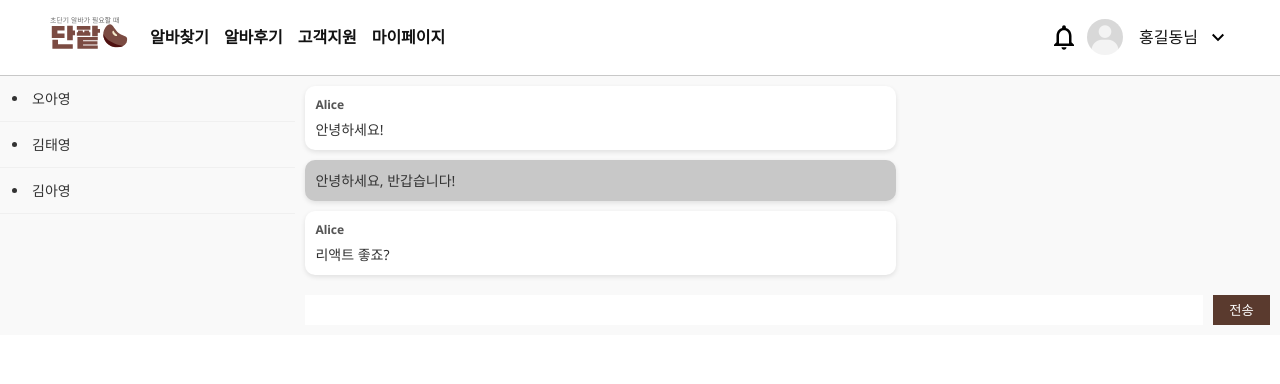
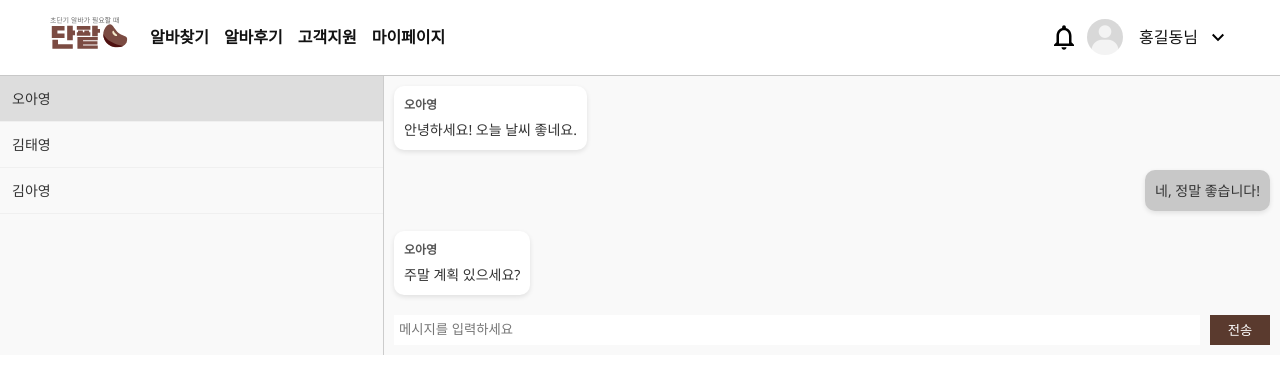
Before and after one commit to danpatime/FrontEnd, a React (Create React App) app: page /chat in a window 1280 px wide. Shown: the top 384 px of the page. Built offline with nearby package versions, Linux system fonts and the light colour scheme.

Commit message:
:sparkles: feat: 채팅 전송 기능 구현
- 더미데이터 추가
- useState를 통해 구현

```diff
--- /dev/null
+++ b/src/assets/data/chatDummy.json
@@ -0,0 +1,31 @@
+{
+    "rooms": [
+      {
+        "id": 1,
+        "name": "오아영",
+        "chatHistory": [
+          { "id": 1, "sender": "오아영", "message": "안녕하세요! 오늘 날씨 좋네요.", "isSender": false },
+          { "id": 2, "sender": "Me", "message": "네, 정말 좋습니다!", "isSender": true },
+          { "id": 3, "sender": "오아영", "message": "주말 계획 있으세요?", "isSender": false }
+        ]
+      },
+      {
+        "id": 2,
+        "name": "김태영",
+        "chatHistory": [
+          { "id": 1, "sender": "김태영", "message": "안녕하세요, 오랜만이에요.", "isSender": false },
+          { "id": 2, "sender": "Me", "message": "네, 정말 오랜만이네요!", "isSender": true },
+          { "id": 3, "sender": "김태영", "message": "요즘 어떻게 지내세요?", "isSender": false }
+        ]
+      },
+      {
+        "id": 3,
+        "name": "김아영",
+        "chatHistory": [
+          { "id": 1, "sender": "김아영", "message": "안녕하세요! 시간 괜찮으세요?", "isSender": false },
+          { "id": 2, "sender": "Me", "message": "네, 괜찮습니다!", "isSender": true },
+          { "id": 3, "sender": "김아영", "message": "잠깐 이야기할 수 있을까요?", "isSender": false }
+        ]
+      }
+    ]
+  }
--- a/src/pages/ChattingPage.jsx
+++ b/src/pages/ChattingPage.jsx
@@ -1,29 +1,58 @@
-import React from "react";
+import React, { useState } from "react";
 import styled from "styled-components";
 import ChatBubble from "../components/chat/ChatBubble";
-const messages = [
-  { id: 1, sender: "Alice", message: "안녕하세요!", isSender: false },
-  { id: 2, sender: "Me", message: "안녕하세요, 반갑습니다!", isSender: true },
-  { id: 3, sender: "Alice", message: "리액트 좋죠?", isSender: false },
-];
-const rooms = [
-  { id: 1, name: "오아영" },
-  { id: 2, name: "김태영" },
-  { id: 3, name: "김아영" },
-];
+import chatData from "../assets/data/chatDummy.json";
 
 const ChattingPage = () => {
+  const rooms = chatData.rooms;
+
+  // 초기 상태
+  const [selectedRoom, setSelectedRoom] = useState(rooms[0].id);
+  const [chatHistory, setChatHistory] = useState(rooms[0].chatHistory);
+  const [currentChat, setCurrentChat] = useState("");
+
+
+  const handleInputChange = (e) => {
+    setCurrentChat(e.target.value);
+  };
+
+  const handleSend = () => {
+    if (currentChat.trim() === "") return;
+
+    const newMessage = {
+      id: chatHistory.length + 1,
+      sender: "Me",
+      message: currentChat,
+      isSender: true,
+    };
+
+    setChatHistory([...chatHistory, newMessage]);
+    setCurrentChat("");
+  };
+
+
+  const handleRoomClick = (roomId) => {
+    const selectedRoomData = rooms.find((room) => room.id === roomId);
+    setSelectedRoom(roomId);
+    setChatHistory(selectedRoomData.chatHistory);
+  };
+
   return (
     <ChatLayout>
       <RoomList>
-        <ui>
-          {rooms.map((room) => (
-            <RoomItem key={room.id}>{room.name}</RoomItem>
-          ))}
-        </ui>
+        {rooms.map((room) => (
+          <RoomItem
+            key={room.id}
+            onClick={() => handleRoomClick(room.id)}
+            isSelected={room.id === selectedRoom}
+          >
+            {room.name}
+          </RoomItem>
+        ))}
       </RoomList>
+
       <ChatArea>
-        {messages.map((msg) => (
+        {chatHistory.map((msg) => (
           <ChatBubble
             key={msg.id}
             sender={msg.sender}
@@ -32,14 +61,21 @@ const ChattingPage = () => {
           />
         ))}
         <InputContainer>
-          <Input />
-          <SubmitBtn>전송</SubmitBtn>
+          <input
+            type="text"
+            value={currentChat}
+            onChange={handleInputChange}
+            placeholder="메시지를 입력하세요"
+            style={{ flex: 1, padding: "5px" }}
+          />
+          <SubmitBtn onClick={handleSend}>전송</SubmitBtn>
         </InputContainer>
       </ChatArea>
     </ChatLayout>
   );
 };
 
+// 스타일 컴포넌트
 const ChatLayout = styled.div`
   display: flex;
   width: 100vw;
@@ -48,12 +84,14 @@ const ChatLayout = styled.div`
 
 const RoomList = styled.nav`
   width: 30vw;
+  border-right: 1px solid #ccc;
 `;
 
-const RoomItem = styled.li`
+const RoomItem = styled.div`
   padding: 12px;
   cursor: pointer;
   border-bottom: 1px solid #f0f0f0;
+  background-color: ${(props) => (props.isSelected ? "#ddd" : "transparent")};
 
   &:hover {
     background-color: #cacaca;
@@ -61,18 +99,25 @@ const RoomItem = styled.li`
 `;
 
 const ChatArea = styled.div`
-  width: 100%;
+  flex: 1;
+  display: flex;
+  flex-direction: column;
+  justify-content: space-between;
 `;
+
 const InputContainer = styled.div`
   display: flex;
   padding: 10px;
   gap: 10px;
+
+  input {
+    width: 100%;
+    height: 30px;
+    padding: 10px;
+  }
 `;
-const Input = styled.input`
-  width: 100%;
-  height: 30px;
-  padding: 10px;
+
+const SubmitBtn = styled.button`
+  width: 60px
 `;
-const SubmitBtn = styled.button`
-width: 60px`;
 export default ChattingPage;
```
